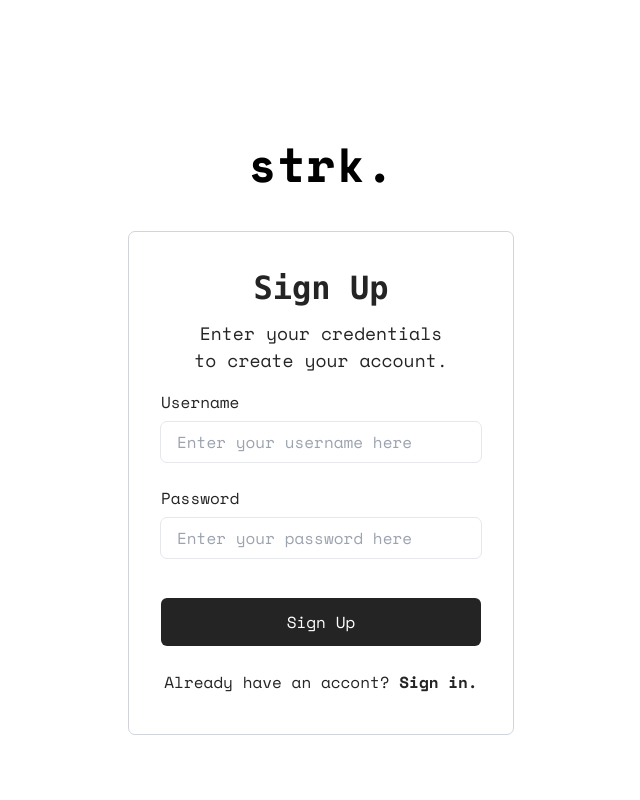
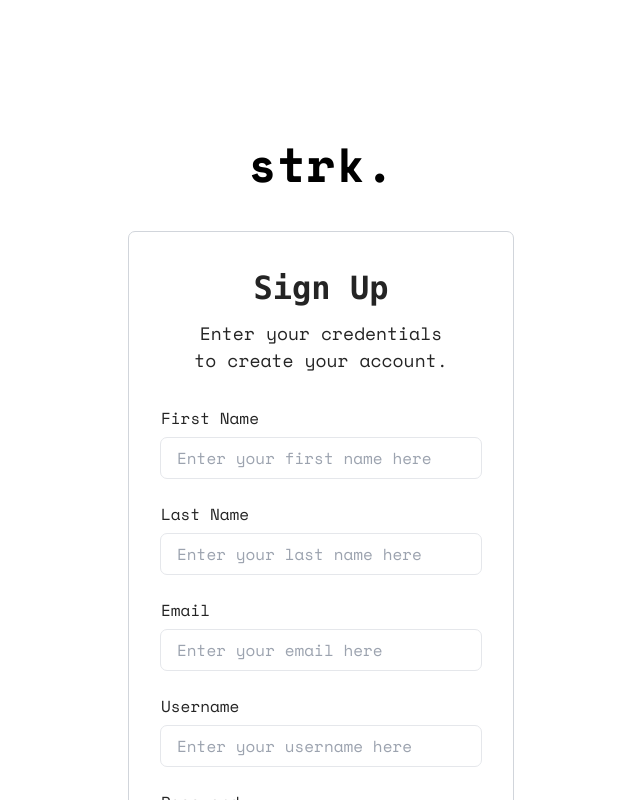
Before and after one commit to judgemongcal/strk_, an Angular app in the folder strk-client/: page /sign-up in a window 1280 px wide. Shown: the top 800 px of the page, without its empty margins (319-959 px from the left). Built offline with nearby package versions, Linux system fonts and the light colour scheme; sample sign-in values are in the browser's storage.

Commit message:
integrated sign up UI with sign up endpoint

```diff
--- a/strk-client/src/app/components/auth/sign-up/sign-up.component.html
+++ b/strk-client/src/app/components/auth/sign-up/sign-up.component.html
@@ -10,13 +10,41 @@
     </p>
 
     <div
-      class="form-container flex flex-col justify-center mt-[1rem] mb-[0.5rem] text-dark-gray"
+      class="form-container flex flex-col justify-center mt-[2rem] mb-[0.5rem] text-dark-gray"
     >
       <form
         [formGroup]="form"
         (ngSubmit)="signUp()"
         class="flex flex-col gap-2"
       >
+        <label for="first_name" class="w-full 2xl:text-[1.25rem]"
+          >First Name</label
+        >
+        <input
+          type="text"
+          name="first_name"
+          formControlName="first_name"
+          class="outline outline-gray-200 2xl:text-[1.25rem] outline-1 rounded-md py-2 px-4 w-full mb-[1rem]"
+          placeholder="Enter your first name here"
+        />
+        <label for="last_name" class="w-full 2xl:text-[1.25rem]"
+          >Last Name</label
+        >
+        <input
+          type="text"
+          name="last_name"
+          formControlName="last_name"
+          class="outline outline-gray-200 2xl:text-[1.25rem] outline-1 rounded-md py-2 px-4 w-full mb-[1rem]"
+          placeholder="Enter your last name here"
+        />
+        <label for="last_name" class="w-full 2xl:text-[1.25rem]">Email</label>
+        <input
+          type="email"
+          name="email"
+          formControlName="email"
+          class="outline outline-gray-200 2xl:text-[1.25rem] outline-1 rounded-md py-2 px-4 w-full mb-[1rem]"
+          placeholder="Enter your email here"
+        />
         <label for="username" class="w-full 2xl:text-[1.25rem]">Username</label>
         <input
           type="text"
--- a/strk-client/src/app/components/auth/sign-up/sign-up.component.ts
+++ b/strk-client/src/app/components/auth/sign-up/sign-up.component.ts
@@ -36,7 +36,36 @@ export class SignUpComponent implements OnInit {
 
   ngOnInit(): void {}
 
-  signUp() {}
+  signUp() {
+    this.authService.signUp(this.form.value).subscribe(
+      (data: any) => {
+        if (data) {
+          this.signIn(data.payload.username, this.form.get('passowrd')?.value);
+        }
+      },
+      (error: any) => {
+        console.log(error);
+      }
+    );
+  }
+
+  signIn(username: string, password: string) {
+    this.authService.signIn(this.form.value).subscribe(
+      (data: any) => {
+        if (data.token) {
+          const decoded: any = jwtDecode(data.token);
+          localStorage.setItem('token', data.token);
+          localStorage.setItem('user_id', decoded.userId);
+
+          // Redirect to home
+          this.router.navigate(['/home']);
+        }
+      },
+      (error: any) => {
+        console.log(error);
+      }
+    );
+  }
 
   handleSignInRedirect() {
     this.router.navigate(['']);
--- a/strk-client/src/app/services/auth.service.ts
+++ b/strk-client/src/app/services/auth.service.ts
@@ -13,7 +13,7 @@ export class AuthService {
   constructor(private httpClient: HttpClient) {}
 
   signUp(creds: NewUser) {
-    return this.httpClient.post(`${this.apiUrl}/sign-up`, creds);
+    return this.httpClient.post(`${this.apiUrl}/register`, creds);
   }
 
   signIn(creds: Login) {
```
Also changed, not shown: 1 other file (tests, documents, lock files or other folders).
